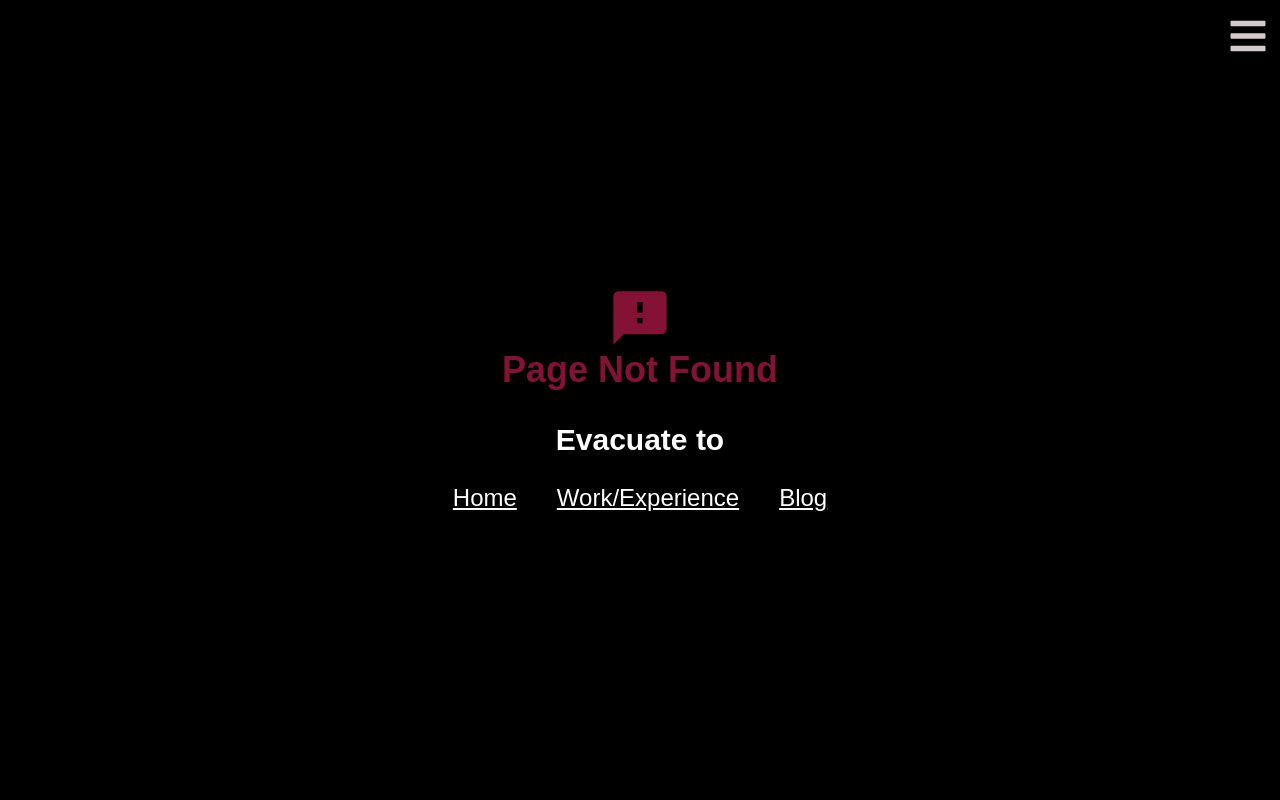
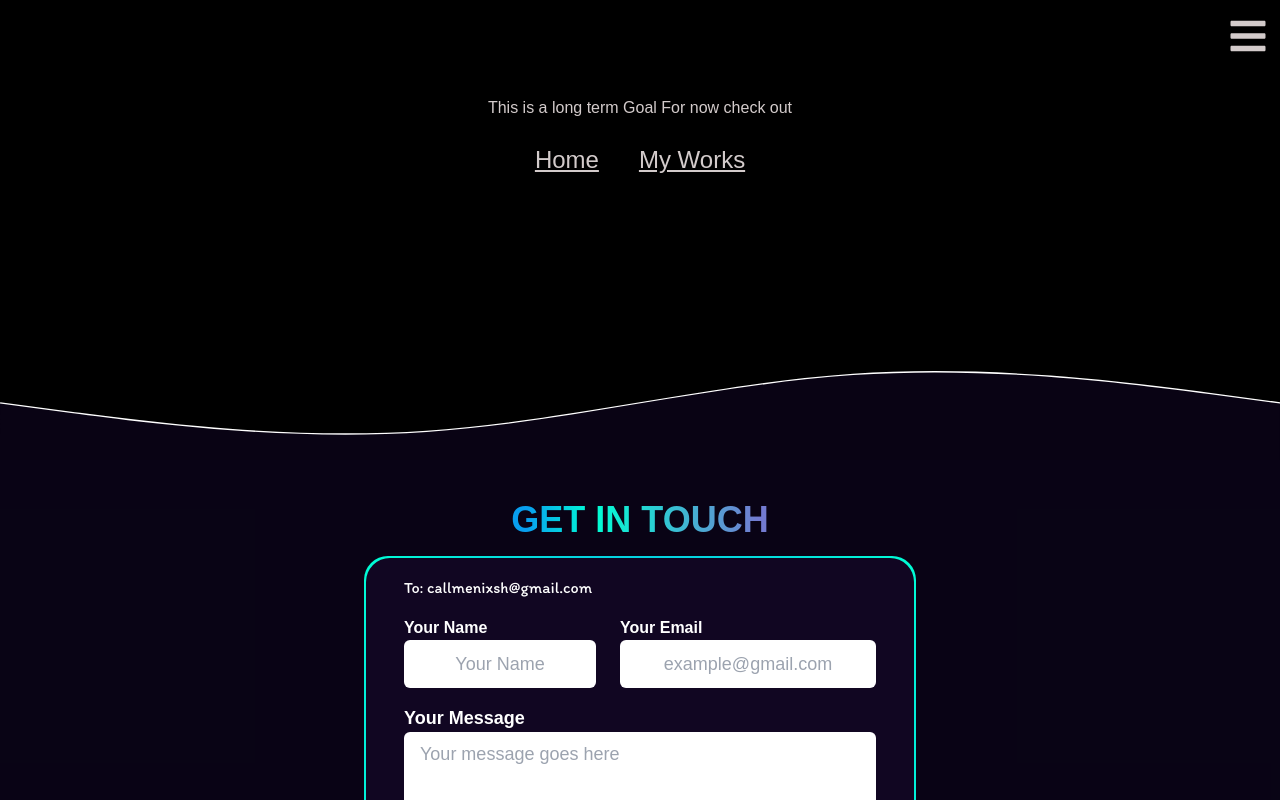
Before and after one commit to callmenixsh/callmenixsh, a React (Vite) app: page /blogs in a window 1280 px wide. Shown: the top 800 px of the page. Built offline with nearby package versions, Linux system fonts and the light colour scheme; a web font is replaced by a local one.

Commit message:
Updated route paths and links in footer, nopage, sidebar, and main components

```diff
--- a/src/components/footer/footer.jsx
+++ b/src/components/footer/footer.jsx
@@ -49,7 +49,7 @@ const footer = () => {
 							</li>
 							<li>
 								<Link
-									to="/callmenixsh/projects"
+									to="/projects"
 									className=" text-xs sm:text-lg lg:text-2xl duration-200 hover:text-gradient hover:font-bold"
 								>
 									My Works
@@ -57,7 +57,7 @@ const footer = () => {
 							</li>
 							<li>
 								<Link
-									to="/callmenixsh/blog"
+									to="/blogs"
 									className=" text-xs sm:text-lg lg:text-2xl duration-200 hover:text-gradient hover:font-bold"
 								>
 									Blog
--- a/src/components/nopage/nopage.jsx
+++ b/src/components/nopage/nopage.jsx
@@ -30,12 +30,12 @@ const nopage = () => {
 							to="/projects"
 							className="underline text-l lg:text-2xl duration-200 hover:text-gradient hover:font-bold"
 						>
-							Work/Experience
+							My Works
 						</Link>
 					</li>
 					<li>
 						<Link
-							to="/blog"
+							to="/blogs"
 							className="underline text-l lg:text-2xl duration-200 hover:text-gradient hover:font-bold"
 						>
 							Blog
--- a/src/components/sidebar/sidebar.jsx
+++ b/src/components/sidebar/sidebar.jsx
@@ -150,7 +150,7 @@ const Sidebar = () => {
                 </li>
                 <li>
                   <Link
-                    to="/callmenixsh/projects"
+                    to="/projects"
                     className="underline sm:text-lg lg:text-2xl duration-300 hover:text-gradient hover:font-bold"
                   >
                     My Works
@@ -158,7 +158,7 @@ const Sidebar = () => {
                 </li>
                 <li>
                   <Link
-                    to="/callmenixsh/blog"
+                    to="/blogs"
                     className="underline sm:text-lg lg:text-2xl duration-300 hover:text-gradient hover:font-bold"
                   >
                     Blog
--- /dev/null
+++ b/src/pages/blogs/blogs.jsx
@@ -0,0 +1,37 @@
+import React from "react";
+import { Link } from "react-router-dom";
+import Sidebar from "../../components/sidebar/sidebar";
+import Footer from "../../components/footer/footer";
+
+const blogs = () => {
+	return (
+		<>
+			<Sidebar />
+			<div className="flex flex-col justify-center items-center mt-24">
+				This is a long term Goal
+                For now check out
+                <ul className="flex flex-col items-center sm:flex-row pt-3 sm:pt-6 gap-4 sm:gap-10 transition-all duration:500 ">
+					<li>
+						<Link
+							to="/"
+							className="underline text-l lg:text-2xl duration-200 hover:text-gradient hover:font-bold"
+						>
+							Home
+						</Link>
+					</li>
+					<li>
+						<Link
+							to="/projects"
+							className="underline text-l lg:text-2xl duration-200 hover:text-gradient hover:font-bold"
+						>
+							My Works
+						</Link>
+					</li>
+				</ul>
+			</div>
+			<Footer />
+		</>
+	);
+};
+
+export default blogs;
```
Also changed, not shown: src/main.jsx (+9 -4 lines).
